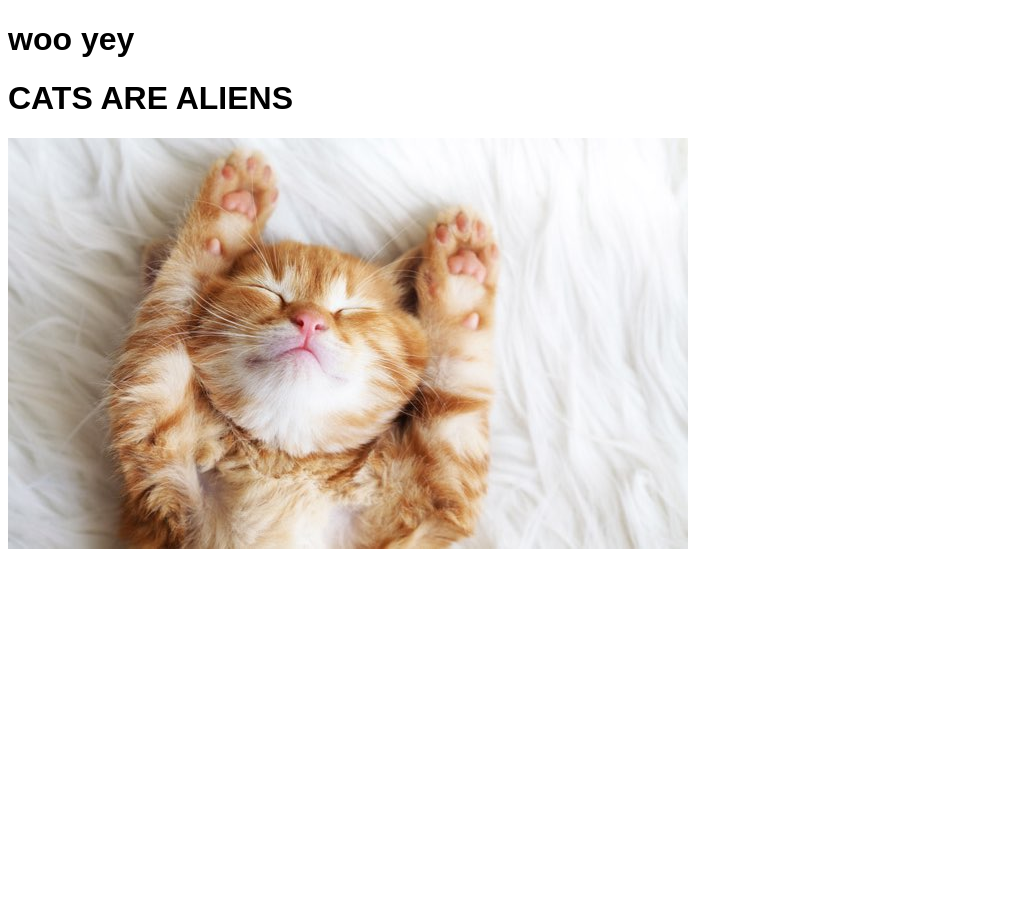
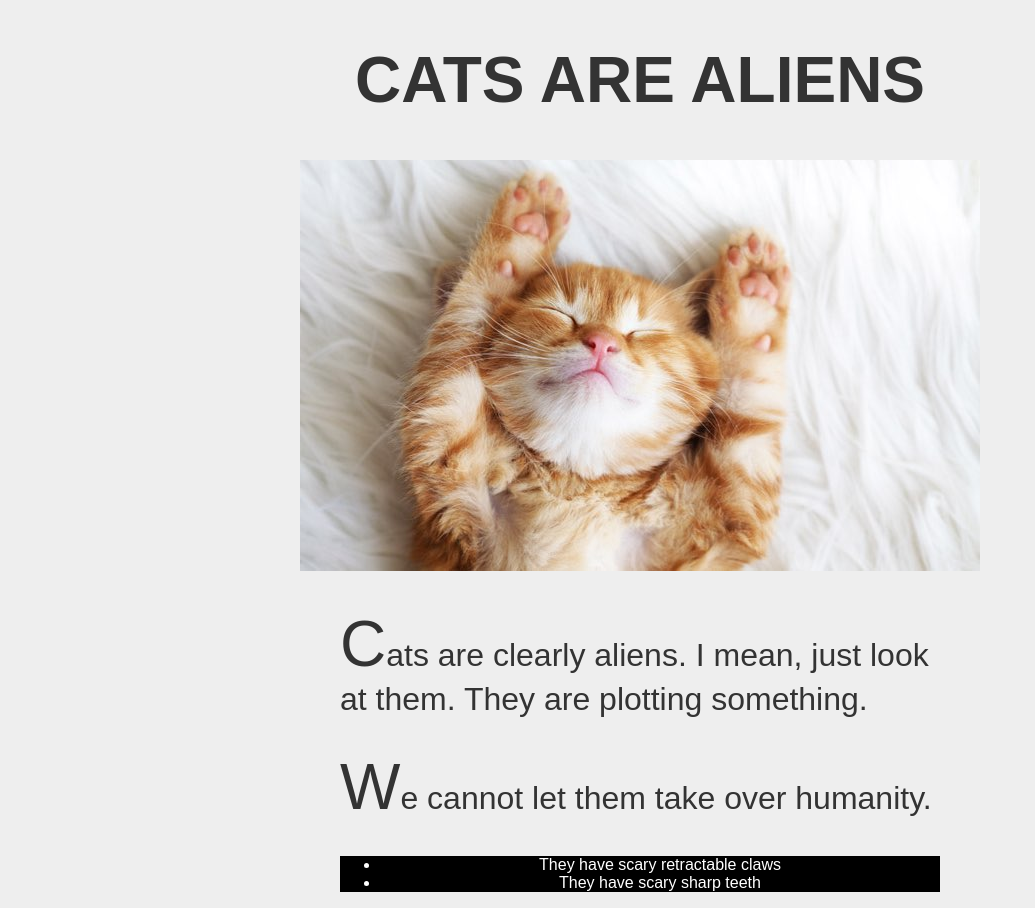
Before and after one commit to colinterface/test, a plain HTML site: page index.html in a window 1280 px wide. Shown: the whole page, without its empty margins (0-1035 px from the left). Before the commit the page ends 800 px from the top, so only its background shows below. Drawn offline with Linux system fonts and the light colour scheme.

Commit message:
more content and styling

```diff
--- a/index.html
+++ b/index.html
@@ -6,8 +6,15 @@
     <link rel="stylesheet" href="styles.css">
   </head>
   <body>
-    <h1>woo yey</h1>
     <h1>CATS ARE ALIENS</h1>
     <img src="images/alien.jpg" />
+    <p>Cats are clearly aliens. I mean, just look at them. They are plotting something.</p>
+    <p>We cannot let them take over humanity.</p>
+    <div class="evidence">
+        <ul>
+          <li>They have scary retractable claws</li>
+          <li>They have scary sharp teeth</li>
+        </ul>
+    </div>
   </body>
 </html>
--- a/styles.css
+++ b/styles.css
@@ -1,3 +1,39 @@
 body {
   font-family: sans-serif;
+  color: #333;
+  background-color: #eee;
+  text-align: center;
 }
+
+h1 {
+  font-size: 4em;
+}
+
+h1:hover {
+  background-color: black;
+  color: white;
+}
+
+p {
+  text-align: left;
+  width: 600px;
+  font-size: 2em;
+  margin-left: auto;
+  margin-right: auto;
+}
+
+p::first-letter {
+  font-size: 2em;
+  /*font-family: georgia;*/
+}
+
+.evidence {
+  background-color: black;
+  width: 600px;
+  margin-left: auto;
+  margin-right: auto;
+}
+
+li {
+  color: white;
+}
```
